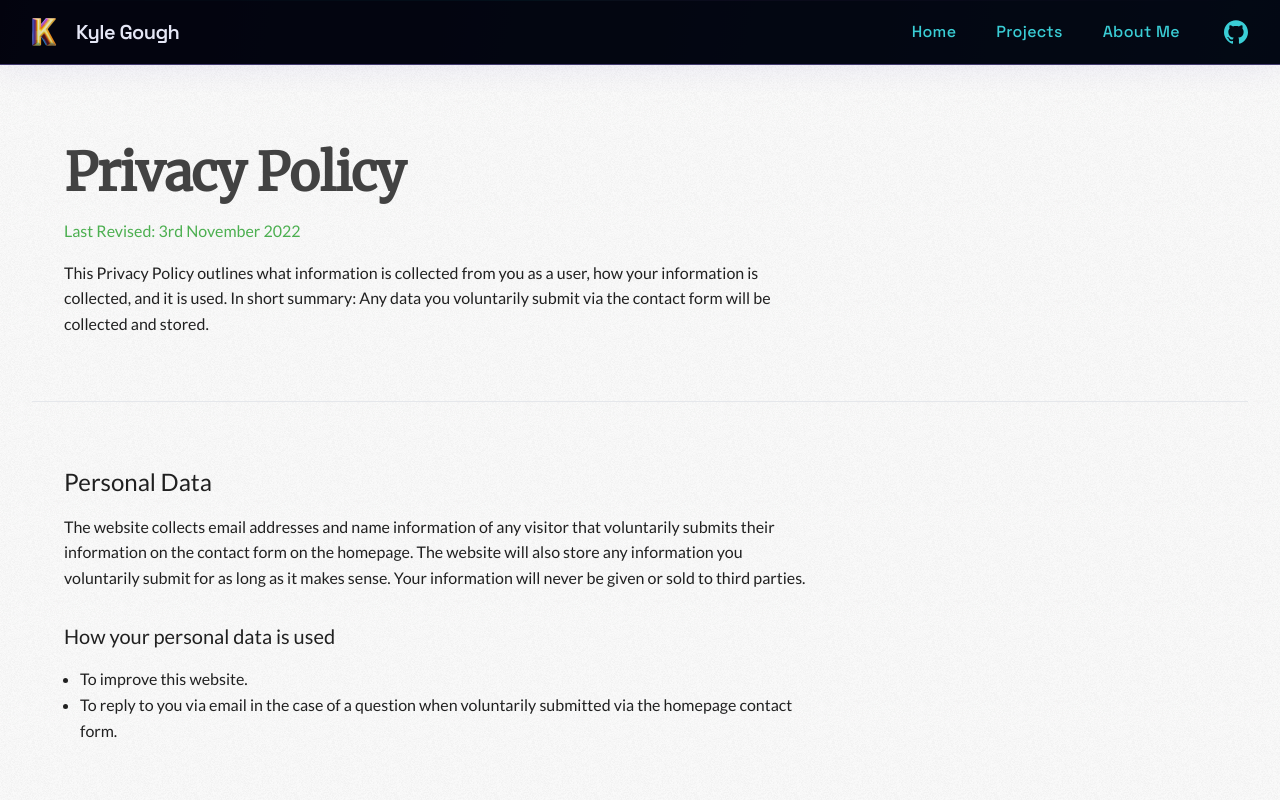
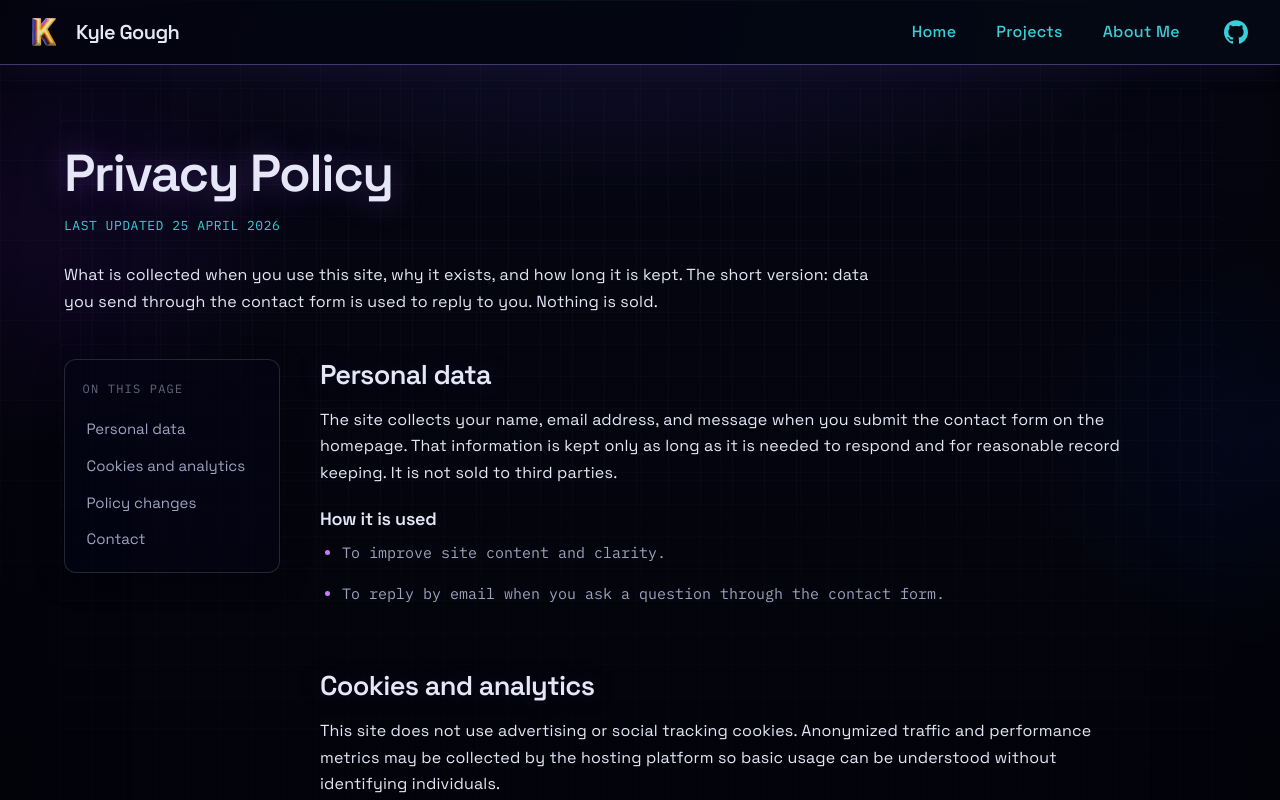
Before and after one commit to KyleGough/portfolio, a Next.js app: page /privacy in a window 1280 px wide. Shown: the top 800 px of the page. Built offline with nearby package versions, Linux system fonts and the light colour scheme.

Commit message:
Checkpoint

```diff
--- a/components/Layout/Layout.tsx
+++ b/components/Layout/Layout.tsx
@@ -11,29 +11,30 @@ import { TwitterMeta } from './TwitterMeta';
 
 interface LayoutProps {
   children: React.ReactNode;
+  /** Use space-gothic void chrome (same as /projects) without changing the URL. */
+  theme?: 'default' | 'space-gothic';
   title?: string;
 }
 
 export const Layout: React.FC<LayoutProps> = ({
   children,
+  theme = 'default',
   title = 'Kyle Gough - Portfolio',
 }) => {
   const router = useRouter();
-  const isProjectSpaceGothic = router.pathname.startsWith('/projects');
+  const isSpaceGothic =
+    theme === 'space-gothic' || router.pathname.startsWith('/projects');
 
   useEffect(() => {
     const el = document.querySelector('meta[name="theme-color"]');
     if (el) {
-      el.setAttribute(
-        'content',
-        isProjectSpaceGothic ? '#07070c' : '#424242'
-      );
+      el.setAttribute('content', isSpaceGothic ? '#07070c' : '#424242');
     }
-  }, [isProjectSpaceGothic]);
+  }, [isSpaceGothic]);
 
   return (
     <div
-      className={clsx('App', isProjectSpaceGothic && 'app-space-gothic')}
+      className={clsx('App', isSpaceGothic && 'app-space-gothic')}
     >
       <Head>
         <meta charSet="utf-8" />
@@ -65,7 +66,7 @@ export const Layout: React.FC<LayoutProps> = ({
         <link rel="mask-icon" href="/safari-pinned-tab.svg" color="#5bbad5" />
         <meta
           name="theme-color"
-          content={isProjectSpaceGothic ? '#07070c' : '#424242'}
+          content={isSpaceGothic ? '#07070c' : '#424242'}
         />
         <meta name="viewport" content="width=device-width, initial-scale=1" />
         <OpenGraphMeta
@@ -90,7 +91,7 @@ export const Layout: React.FC<LayoutProps> = ({
       <main
         className={clsx(
           'leading-[1.6rem] relative',
-          isProjectSpaceGothic
+          isSpaceGothic
             ? 'text-primary'
             : 'bg-background bg-noise bg-repeat'
         )}
--- a/hooks/useTypewriter.tsx
+++ b/hooks/useTypewriter.tsx
@@ -12,7 +12,7 @@ export function useTypewriter<T extends HTMLElement>(
       if (!ref.current || !txt) {
         return;
       }
-      (ref.current as T).innerHTML = (ref.current as T).innerHTML + txt[0];
+      ref.current.innerHTML = ref.current.innerHTML + txt[0];
       setTimeout(() => typewrite(txt.slice(1), ref), delay);
     },
     [delay]
@@ -20,7 +20,7 @@ export function useTypewriter<T extends HTMLElement>(
 
   useEffect(() => {
     if (typewriterRef.current) {
-      (typewriterRef.current as T).innerHTML = '';
+      typewriterRef.current.innerHTML = '';
       setTimeout(() => {
         typewrite(text, typewriterRef);
       }, startDelay);
--- a/pages/privacy.tsx
+++ b/pages/privacy.tsx
@@ -1,64 +1,119 @@
-import { Divider } from '@components/Divider';
 import { Layout } from '@components/Layout';
+import { Link } from '@components/Link';
 import { Section } from '@components/Section';
 import React from 'react';
 
 const Privacy: React.FC = () => {
   return (
-    <Layout title="Privacy Policy - Kyle Gough">
+    <Layout title="Privacy Policy - Kyle Gough" theme="space-gothic">
       <Section>
-        <h1 className="project-title text-center md:text-left">
-          Privacy Policy
-        </h1>
-        <p className="mt-4 text-link-hover text-center md:text-left">
-          Last Revised: <time dateTime="2022-01-17">3rd November 2022</time>
+        <div className="privacy-page">
+          <header className="privacy-page__header">
+            <h1 className="project-title">Privacy Policy</h1>
+            <p className="privacy-page__meta">
+              Last updated{' '}
+              <time dateTime="2026-04-25">25 April 2026</time>
             </p>
-        <p className="mt-4 max-w-reading">
-          This Privacy Policy outlines what information is collected from you as
-          a user, how your information is collected, and it is used. In short
-          summary: Any data you voluntarily submit via the contact form will be
-          collected and stored.
+            <p className="project-subtitle max-w-reading">
+              What is collected when you use this site, why it exists, and how
+              long it is kept. The short version: data you send through the
+              contact form is used to reply to you. Nothing is sold.
             </p>
-      </Section>
+          </header>
 
-      <Divider />
-
-      <Section>
-        <h2 className="text-2xl mb-4">Personal Data</h2>
-        <p className="mb-8 max-w-reading">
-          The website collects email addresses and name information of any
-          visitor that voluntarily submits their information on the contact form
-          on the homepage. The website will also store any information you
-          voluntarily submit for as long as it makes sense. Your information
-          will never be given or sold to third parties.
-        </p>
-
-        <h3 className="text-xl my-4">How your personal data is used</h3>
-        <ul className="list-disc list-outside ml-4 mb-16 max-w-reading">
-          <li>To improve this website.</li>
+          <div className="privacy-page__body">
+            <nav
+              className="privacy-page__toc"
+              aria-label="Sections on this page"
+            >
+              <p className="privacy-page__toc-title">On this page</p>
+              <ul className="privacy-page__toc-list">
                 <li>
-            To reply to you via email in the case of a question when voluntarily
-            submitted via the homepage contact form.
+                  <a href="#personal-data">Personal data</a>
+                </li>
+                <li>
+                  <a href="#cookies">Cookies and analytics</a>
+                </li>
+                <li>
+                  <a href="#changes">Policy changes</a>
+                </li>
+                <li>
+                  <a href="#contact">Contact</a>
                 </li>
               </ul>
+            </nav>
 
-        <h2 className="text-2xl my-4">Cookies</h2>
-        <p className="mb-16 max-w-reading">
-          This website does not use or store any cookies.
+            <div className="privacy-page__main">
+              <section
+                id="personal-data"
+                className="privacy-page__section"
+                aria-labelledby="personal-data-heading"
+              >
+                <h2 id="personal-data-heading" className="project-header">
+                  Personal data
+                </h2>
+                <p className="max-w-reading">
+                  The site collects your name, email address, and message when
+                  you submit the contact form on the homepage. That information
+                  is kept only as long as it is needed to respond and for
+                  reasonable record keeping. It is not sold to third parties.
                 </p>
+                <h3 className="privacy-page__subhead">How it is used</h3>
+                <ul className="project-list max-w-reading">
+                  <li>To improve site content and clarity.</li>
+                  <li>
+                    To reply by email when you ask a question through the
+                    contact form.
+                  </li>
+                </ul>
+              </section>
 
-        <h2 className="text-2xl mb-4">Changes to This Privacy Policy</h2>
-        <p className="mb-16 max-w-reading">
-          The privacy policy can be updated at any time without prior notice.
-          Any changes to the privacy policy will be reflected on this page and
-          are effective immediately.
+              <section
+                id="cookies"
+                className="privacy-page__section"
+                aria-labelledby="cookies-heading"
+              >
+                <h2 id="cookies-heading" className="project-header">
+                  Cookies and analytics
+                </h2>
+                <p className="max-w-reading">
+                  This site does not use advertising or social tracking
+                  cookies. Anonymized traffic and performance metrics may be
+                  collected by the hosting platform so basic usage can be
+                  understood without identifying individuals.
                 </p>
+              </section>
 
-        <h2 className="text-2xl mb-4">Questions</h2>
-        <p className="mb-16 max-w-reading">
-          If you have any questions, concerns, or remarks about the Privacy
-          Policy, please contact me via email.
+              <section
+                id="changes"
+                className="privacy-page__section"
+                aria-labelledby="changes-heading"
+              >
+                <h2 id="changes-heading" className="project-header">
+                  Changes to this policy
+                </h2>
+                <p className="max-w-reading">
+                  This policy may be updated. Changes are published on this
+                  page and take effect when posted.
                 </p>
+              </section>
+
+              <section
+                id="contact"
+                className="privacy-page__section"
+                aria-labelledby="contact-heading"
+              >
+                <h2 id="contact-heading" className="project-header">
+                  Contact
+                </h2>
+                <p className="max-w-reading">
+                  Questions about this policy can be sent through the{' '}
+                  <Link to="/">contact form on the homepage</Link>.
+                </p>
+              </section>
+            </div>
+          </div>
+        </div>
       </Section>
     </Layout>
   );
--- a/styles/space-gothic.css
+++ b/styles/space-gothic.css
@@ -506,3 +506,173 @@ nav[aria-label='Main'] .slide-in a:focus {
 .app-space-gothic [class~='text-nav-light'] {
   color: var(--gothic-muted) !important;
 }
+
+/* /privacy: layout, rhythm, and a finer grid layer over the main void grid */
+.app-space-gothic .privacy-page {
+  position: relative;
+  display: flex;
+  flex-direction: column;
+  gap: clamp(1.75rem, 1.2rem + 2vw, 2.75rem);
+  max-width: 80rem;
+  margin-inline: auto;
+  padding-bottom: clamp(0.5rem, 0.2rem + 1.5vw, 1.25rem);
+}
+
+.app-space-gothic .privacy-page::before {
+  content: '';
+  position: absolute;
+  inset: -0.5rem -0.25rem 0;
+  z-index: 0;
+  pointer-events: none;
+  border-radius: 0.75rem;
+  background-image: linear-gradient(
+      90deg,
+      oklch(100% 0 0 / 0.05) 0,
+      oklch(100% 0 0 / 0.05) 1px,
+      transparent 1px,
+      transparent 32px
+    ),
+    linear-gradient(
+      180deg,
+      oklch(100% 0 0 / 0.04) 0,
+      oklch(100% 0 0 / 0.04) 1px,
+      transparent 1px,
+      transparent 32px
+    );
+  background-size: 32px 32px;
+  mask-image: linear-gradient(
+    180deg,
+    white 0%,
+    white 40%,
+    rgba(255, 255, 255, 0) 100%
+  );
+  opacity: 0.5;
+}
+
+@media (prefers-reduced-motion: reduce) {
+  .app-space-gothic .privacy-page::before {
+    opacity: 0.3;
+  }
+}
+
+.app-space-gothic .privacy-page__header,
+.app-space-gothic .privacy-page__body {
+  position: relative;
+  z-index: 1;
+}
+
+.app-space-gothic .privacy-page__header {
+  display: flex;
+  flex-direction: column;
+  gap: clamp(0.5rem, 0.3rem + 0.5vw, 0.85rem);
+}
+
+.app-space-gothic .privacy-page__meta {
+  margin: 0;
+  font-family: 'IBM Plex Mono', ui-monospace, monospace;
+  font-size: 0.8125rem;
+  letter-spacing: 0.04em;
+  text-transform: uppercase;
+  color: var(--gothic-cyan);
+}
+
+.app-space-gothic .privacy-page__body {
+  display: grid;
+  gap: clamp(1.5rem, 1rem + 1.5vw, 2.25rem);
+}
+
+@media (min-width: 64rem) {
+  .app-space-gothic .privacy-page__body {
+    grid-template-columns: minmax(10.5rem, 13.5rem) minmax(0, 1fr);
+    align-items: start;
+    column-gap: clamp(1.5rem, 1rem + 2vw, 2.5rem);
+  }
+}
+
+.app-space-gothic .privacy-page__toc {
+  border: 1px solid oklch(100% 0 0 / 0.14);
+  border-radius: 0.75rem;
+  padding: 1rem 1.1rem;
+  background: oklch(12% 0.04 280 / 0.6);
+  box-shadow: 0 8px 28px oklch(0% 0 0 / 0.35);
+}
+
+@media (min-width: 64rem) {
+  .app-space-gothic .privacy-page__toc {
+    position: sticky;
+    top: 6.2rem;
+  }
+}
+
+.app-space-gothic .privacy-page__toc-title {
+  margin: 0 0 0.6rem;
+  font-family: 'IBM Plex Mono', ui-monospace, monospace;
+  font-size: 0.75rem;
+  letter-spacing: 0.1em;
+  text-transform: uppercase;
+  color: var(--gothic-faint);
+}
+
+.app-space-gothic .privacy-page__toc-list {
+  margin: 0;
+  padding: 0;
+  list-style: none;
+  display: flex;
+  flex-direction: column;
+  gap: 0.2rem;
+}
+
+.app-space-gothic .privacy-page__toc-list a {
+  display: block;
+  padding: 0.4rem 0.35rem 0.4rem 0.25rem;
+  font-family: 'Space Grotesk', system-ui, sans-serif;
+  font-size: 0.9375rem;
+  line-height: 1.4;
+  color: var(--gothic-muted);
+  text-decoration: none;
+  border-radius: 0.45rem;
+  transition:
+    color 0.2s ease-out,
+    background-color 0.2s ease-out;
+}
+
+.app-space-gothic .privacy-page__toc-list a:hover,
+.app-space-gothic .privacy-page__toc-list a:focus-visible {
+  color: var(--gothic-cyan);
+  background: oklch(22% 0.05 200 / 0.25);
+  outline: none;
+}
+
+.app-space-gothic .privacy-page__main {
+  display: flex;
+  flex-direction: column;
+  gap: clamp(2rem, 1.2rem + 2.2vw, 3rem);
+  min-width: 0;
+}
+
+.app-space-gothic .privacy-page__section .project-header {
+  margin-top: 0;
+  margin-bottom: clamp(0.75rem, 0.4rem + 0.7vw, 1rem);
+}
+
+.app-space-gothic .privacy-page__section p {
+  margin-bottom: 0;
+}
+
+.app-space-gothic .privacy-page__section p + p {
+  margin-top: 0.85rem;
+}
+
+.app-space-gothic .privacy-page__subhead {
+  margin-top: 1.25rem;
+  margin-bottom: 0.5rem;
+  font-family: 'Space Grotesk', system-ui, sans-serif;
+  font-size: 1.125rem;
+  font-weight: 600;
+  letter-spacing: -0.015em;
+  color: var(--gothic-fg);
+}
+
+.app-space-gothic .privacy-page__section .project-list {
+  margin-top: 0.5rem;
+}
```
Lines whose indentation alone changed are shown as unchanged.
